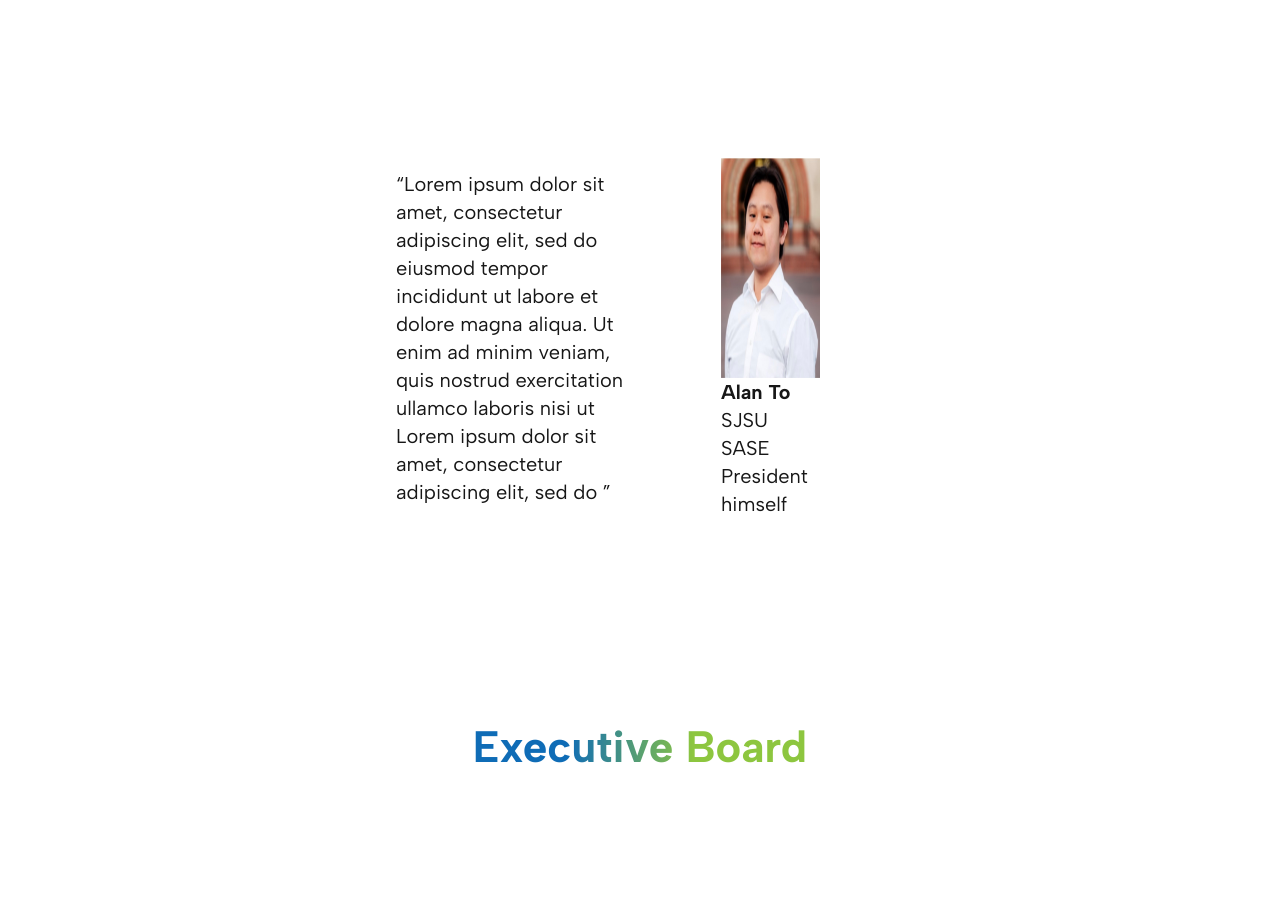
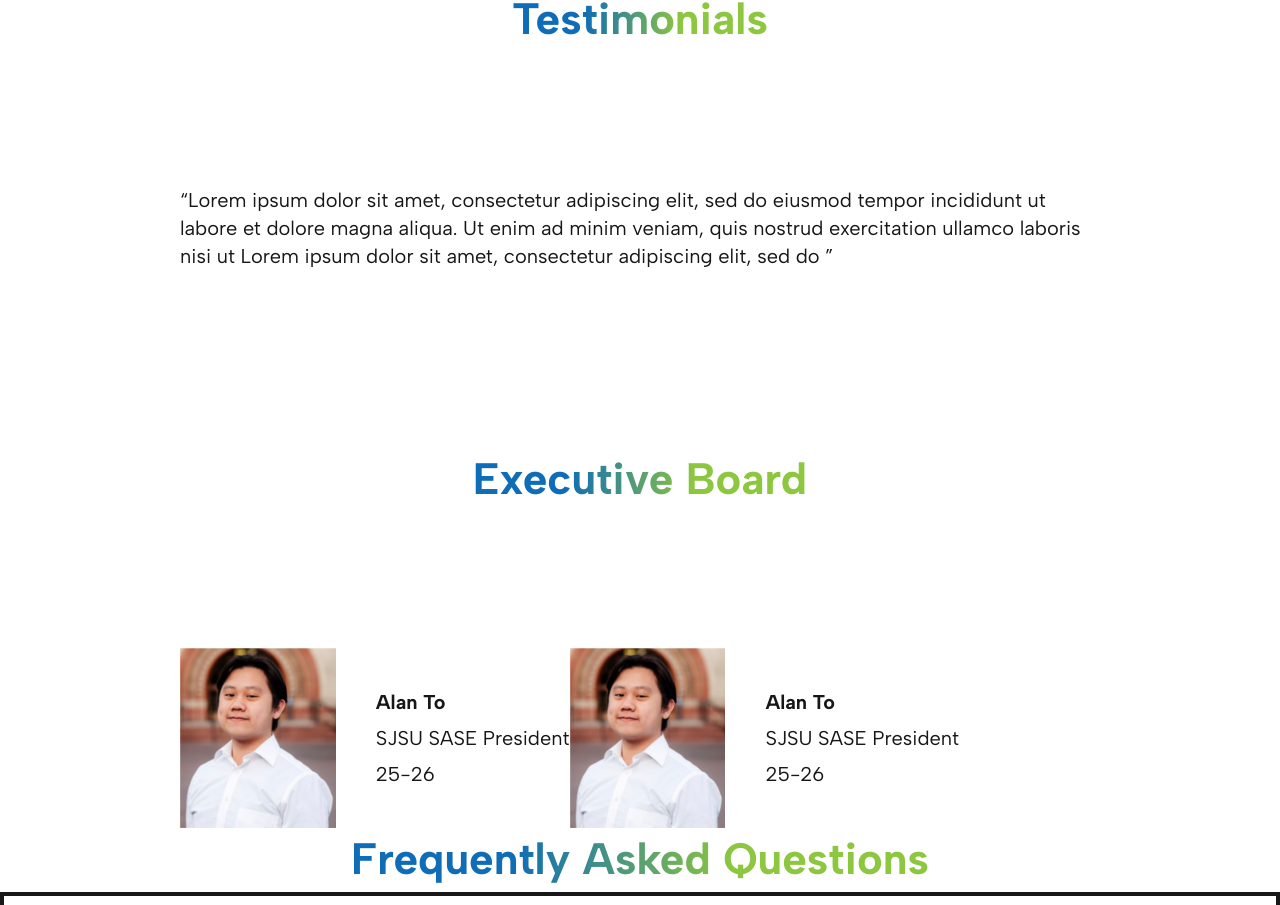
Before and after one commit to sase-sjsu/website, a Next.js app: page /about-us in a window 1280 px wide. Shown: the part 3130-4035 px from the top of the page. Built offline with nearby package versions, Linux system fonts and the light colour scheme.

Commit message:
renamed components files, linked sase website on about us, removed use client on about us, currently working on carousel component

```diff
--- a/src/app/about-us/page.tsx
+++ b/src/app/about-us/page.tsx
@@ -1,13 +1,19 @@
-"use client";
-
 import SubH2Body from "../components/SubH2Body";
 import SubH3Body from "../components/SubH3Body";
 import BackgroundImage from "../components/BackgroundImage";
-import ImageBioRow from "../components/ImageBioRow";
-import ImageBioCol from "../components/ImageBioCol";
-import DropdownText from "../components/AccordionText";
+import ClickThroughCarousel from "../components/ClickThroughCarousel";
 
 export default function AboutPage() {
+
+  const images = [
+    "/about_us/president_img.jpg",
+    "/about_us/president_img.jpg",
+    "/about_us/president_img.jpg",
+    "/about_us/president_img.jpg",
+    "/about_us/president_img.jpg"
+  ]
+
+
   return (
     <>
     {/* About Us Page Header */}
@@ -48,6 +54,10 @@ export default function AboutPage() {
           title="Our Mission"
           body="SASE is dedicated to the advancement of Asian heritage scientists and  engineers in education and employment so that they can achieve their full career potential. In addition to professional development, SASE  also encourages members to contribute to the enhancement of the  communities in which they live."
         />
+        <div className="flex flex-col mx-100 mb-5 text-center">
+          <p>Click <a className="text-sase-blue" href="https://www.saseconnect.org/" target="_blank" rel="noopener noreferrer">here ↗</a> to learn more about SASE!</p>
+        </div>
+
 
       </section>
 
@@ -72,85 +82,77 @@ export default function AboutPage() {
         />
       </section>
 
-      {/* Testimonials section
-      @TODO add a blur bg to these
-      this is a placeholder for the ClickThroughCarousel component
-      component for a clickable testimonials carousel is in progress...*/}
+      {/* Testimonials section*/}
       <section>
         <div className="flex flex-col mx-45 mb-5 mt-10">
           <h2 className="h-50">Testimonials</h2>
-          <div className="flex flex-row mx-50">
-            <p className="text-lg text-left w-120 mx-auto my-4 p-4 bg-transparent rounded-lg">
+          <div className="flex flex-row">
+            <p>
             “Lorem ipsum dolor sit amet, consectetur adipiscing elit,  sed do eiusmod tempor incididunt ut labore et dolore magna aliqua. Ut  enim ad minim veniam, quis nostrud exercitation ullamco laboris nisi ut Lorem ipsum dolor sit amet, consectetur adipiscing elit,  sed do ”
             </p>
-            <ImageBioCol
-              image="/about_us/president_img.jpg"
-              name="Alan To"
-              position="SJSU SASE President"
-              profession="himself"
-            />
+
           </div>
 
         </div>
       </section>
 
-      {/*executive board
-      i think this would be better as a carousel too imo -jacob*/}
+      {/*executive board */}
       <section>
-
-
-
         <div className="flex flex-col mx-45 mb-5 mt-10">
           <h2 className="h-50">Executive Board</h2>
           <div className="flex flex-row">
-              <ImageBioRow
-                image="/about_us/president_img.jpg"
-                name="Alan To"
-                position="SJSU SASE President"
-                quote="Lorem ipsum dolor sit amet, consectetur adipiscing elit, sed do eiusmod tempor incididunt ut labore et dolore magna aliqua."
-              />
+            <div className="flex flex-row gap-10 items-center h-1">
+              <img className="z-6 h-45 mt-45" src="/about_us/president_img.jpg"/>
+                <div className="flex flex-col gap-2 mt-45">
+                  <p><b>Alan To</b></p>
+                  <p>SJSU SASE President</p>
+                  <p>25-26</p>
+                </div>
+            </div>
 
-              <ImageBioRow
-                image="/about_us/president_img.jpg"
-                name="Alan To"
-                position="SJSU SASE President"
-                quote="Lorem ipsum dolor sit amet, consectetur adipiscing elit, sed do eiusmod tempor incididunt ut labore et dolore magna aliqua."
-              />
+            <div className="flex flex-row gap-10 items-center h-1">
+              <img className="z-6 h-45 mt-45" src="/about_us/president_img.jpg"/>
+                <div className="flex flex-col gap-2 mt-45">
+                  <p><b>Alan To</b></p>
+                  <p>SJSU SASE President</p>
+                  <p>25-26</p>
+                </div>
+            </div>
           </div>
-          <div className="flex flex-row">
-              <ImageBioRow
-                image="/about_us/president_img.jpg"
-                name="Alan To"
-                position="SJSU SASE President"
-                quote="Lorem ipsum dolor sit amet, consectetur adipiscing elit, sed do eiusmod tempor incididunt ut labore et dolore magna aliqua."
-              />
 
-              <ImageBioRow
-                image="/about_us/president_img.jpg"
-                name="Alan To"
-                position="SJSU SASE President"
-                quote="Lorem ipsum dolor sit amet, consectetur adipiscing elit, sed do eiusmod tempor incididunt ut labore et dolore magna aliqua."
-              />
-          </div>
         </div>
       </section>
 
       {/*FAQ*/}
       <section>
-       <DropdownText
-          question="What is SASE?"
-          answer="SASE is dedicated to the advancement of Asian heritage scientists and engineers in education and employment so that they can achieve their full career potential. In addition to professional development, SASE also encourages members to contribute to the enhancement of the communities in which they live."
-        />
-
-        <DropdownText
-          question="How can I join SASE?"
-          answer="You can join SASE by attending our general meetings, signing up on our website, or reaching out to us via email or social media."
-        />
-
-        <DropdownText
-          question="What events does SASE host?"
-          answer="SASE hosts a variety of events including workshops, networking events, and community service opportunities. Check our events page for more details."
-        />
+        <div>
+          <h2>Frequently Asked Questions</h2>
+        </div>
+        <div className="border-4">
+          <button>
+            <h3>Question</h3>
+          </button>
+        </div>
+        <div className="border-4">
+          <button>
+            <h3>Question</h3>
+          </button>
+        </div>
+        <div className="border-4">
+          <button>
+            <h3>Question</h3>
+          </button>
+        </div>
+        <div className="border-4">
+          <button>
+            <h3>Question</h3>
+          </button>
+        </div>
+        <div className="border-4">
+          <button>
+            <h3>Question</h3>
+          </button>
+        </div>
       </section>
 
 
--- a/src/app/components/ClickThroughCarousel.tsx
+++ b/src/app/components/ClickThroughCarousel.tsx
@@ -1,16 +1,33 @@
-// work in progress... click through carousel component for about us page testimonials
-// "use client";
+"use client";
 
-// import ImagerBioCol from "./ImageBioRow";
+import { useState } from "react";
 
-// type pageProps = {
-//     height: string,
-//     width: string,
-//     imgBios: {
-//         image: string,
-//         name: string,
-//         position: string,
-//         profession: string
-//         bio: string
-//     }[]
-// };
+type imagesProp = {
+  height: string,
+  width: string,
+  images: string[]
+};
+
+export default function ClickThroughCarousel({height, width, images}: imagesProp) {
+    const [currentImage, setCurrentImage] = useState(0);
+
+    const handleNext = () => {
+        setCurrentImage((prev) => (prev + 1) % images.length);
+    };
+
+    const handlePrev = () => {
+        setCurrentImage((prev) => (prev - 1 + images.length) % images.length);
+    };
+
+    return (
+        <div className="relative" style={{height: `${height}px`, width: `${width}px`}}>
+            <img src={images[currentImage]} alt={`Image ${currentImage + 1}`} className="w-full h-full object-cover" />
+            <button onClick={handlePrev} className="absolute left-0 top-1/2 transform -translate-y-1/2 bg-gray-800 text-white p-2">Prev</button>
+            <button onClick={handleNext} className="absolute right-0 top-1/2 transform -translate-y-1/2 bg-gray-800 text-white p-2">Next</button>
+        </div>
+
+    );
+
+
+
+}
```
